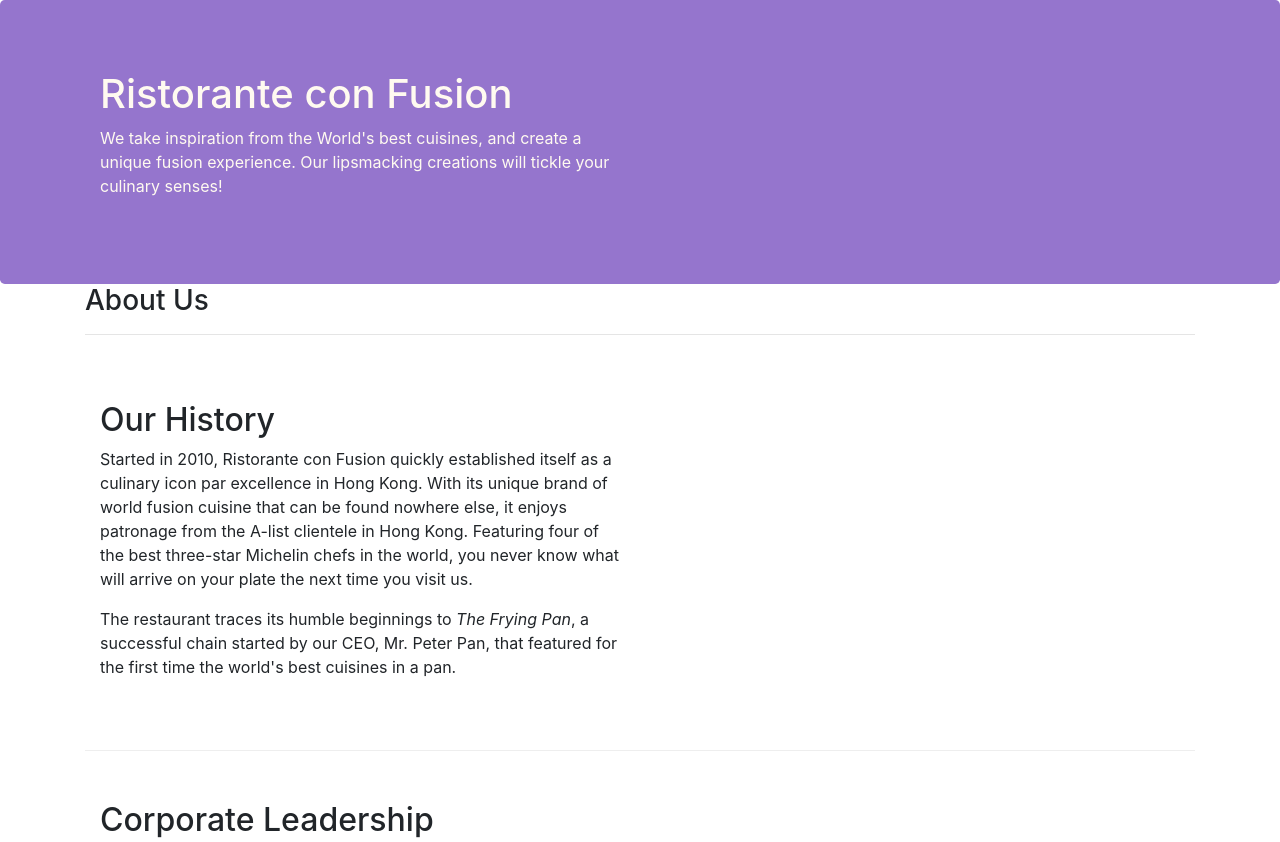
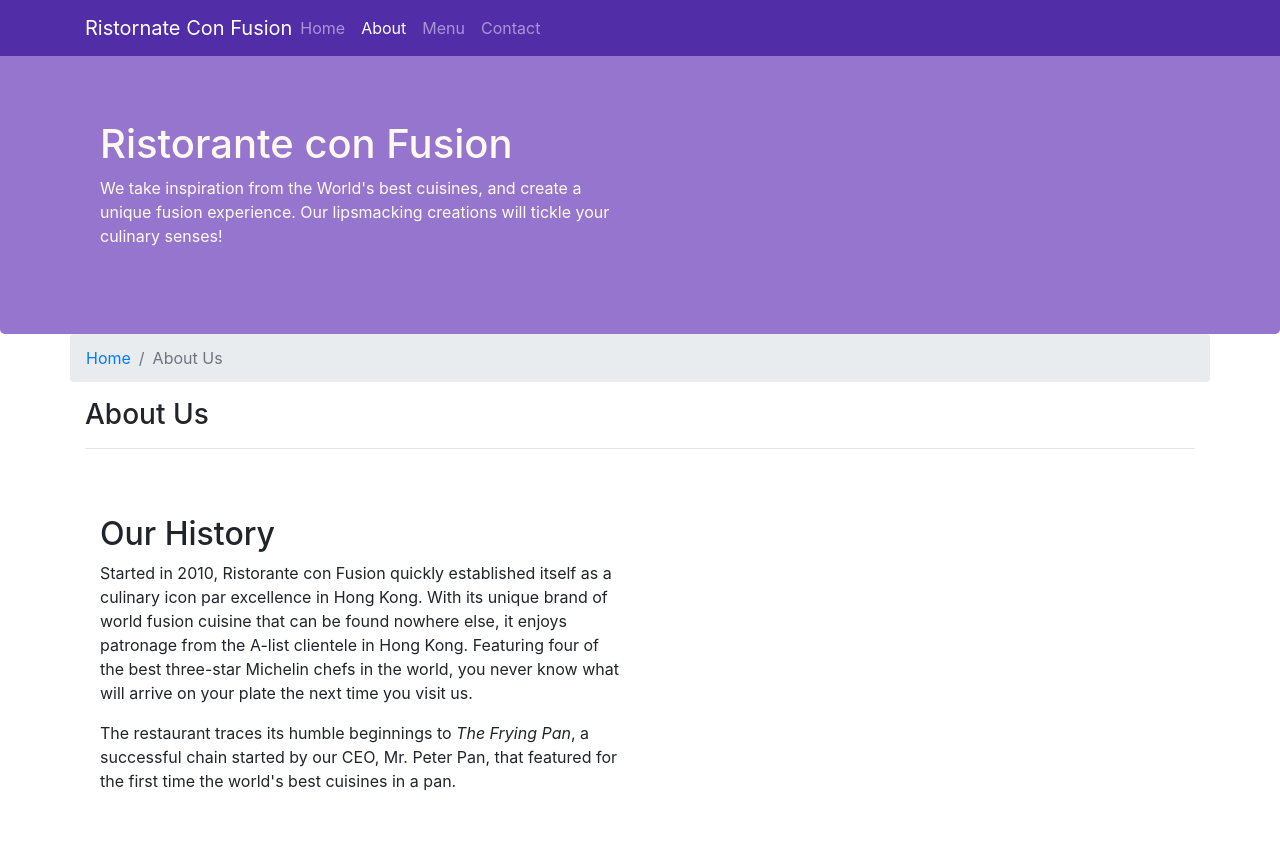
Before and after one commit to HarshAgrawal25/Bootstrap, a website: page aboutus.html in a window 1280 px wide. Shown: the top 842 px of the page. Drawn offline with nearby package versions, Linux system fonts and the light colour scheme.

Commit message:
Navbar and Breadcrumbs

```diff
--- a/aboutus.html
+++ b/aboutus.html
@@ -15,6 +15,23 @@
 </head>
 
 <body>
+    <nav class="navbar navbar-dark navbar-expand-sm  fixed-top">
+        <div class="container">
+            <button class="navbar-toggler" type="button" data-toggle="collapse" data-target="#Navbar" >
+                <span class="navbar-toggler-icon"></span>
+            </button>
+
+                    <a class="navbar-brand mr-auto" href="./index.html">Ristornate Con Fusion</a>
+                    <div class="collapse navbar-collapse" id="Navbar">
+                        <ul class="navbar-nav mr-auto">
+                                <li class="nav-item "><a class="nav-link" href="./index.html">Home</a></li>
+                                <li class="nav-item active"><a class="nav-link" href="#">About</a></li>
+                                <li class="nav-item "><a class="nav-link" href="#">Menu</a></li>
+                                <li class="nav-item "><a class="nav-link" href="#">Contact</a></li>
+                        </ul>
+                    </div>
+        </div>
+     </nav>
 
     <header class="jumbotron">
         <div class="container">
@@ -31,7 +48,12 @@
 
     <div class="container">
         <div class="row">
-            <div class="col">
+            <ol class="col-12 breadcrumb">
+                    <li class="breadcrumb-item"><a href="./index.html">Home</a></li>
+                    <li class="breadcrumb-item active">About Us</li>
+            </ol>
+
+            <div class="col-12">
                <h3>About Us</h3>
                <hr>
             </div>
@@ -70,7 +92,7 @@
                 <div class="col-4 offset-1 col-sm-2">
                     <h5>Links</h5>
                     <ul class="list-unstyled">
-                        <li><a href="#">Home</a></li>
+                        <li><a href="./index.html">Home</a></li>
                         <li><a href="#">About</a></li>
                         <li><a href="#">Menu</a></li>
                         <li><a href="#">Contact</a></li>
--- a/css/styles.css
+++ b/css/styles.css
@@ -21,8 +21,16 @@
     background-color: #9575cd;
     color:floralwhite;
 }
-.address{
+address{
     font-size: 80%;
     margin:0px;
     color: #0f0f0f;
 }
+
+body{
+    padding: 50px 0px 0px 0px;
+    z-index:0px;
+}
+.navbar-dark{
+    background-color: #512DA8;
+}
```
Also changed, not shown: index.html (+18 -3 lines).
